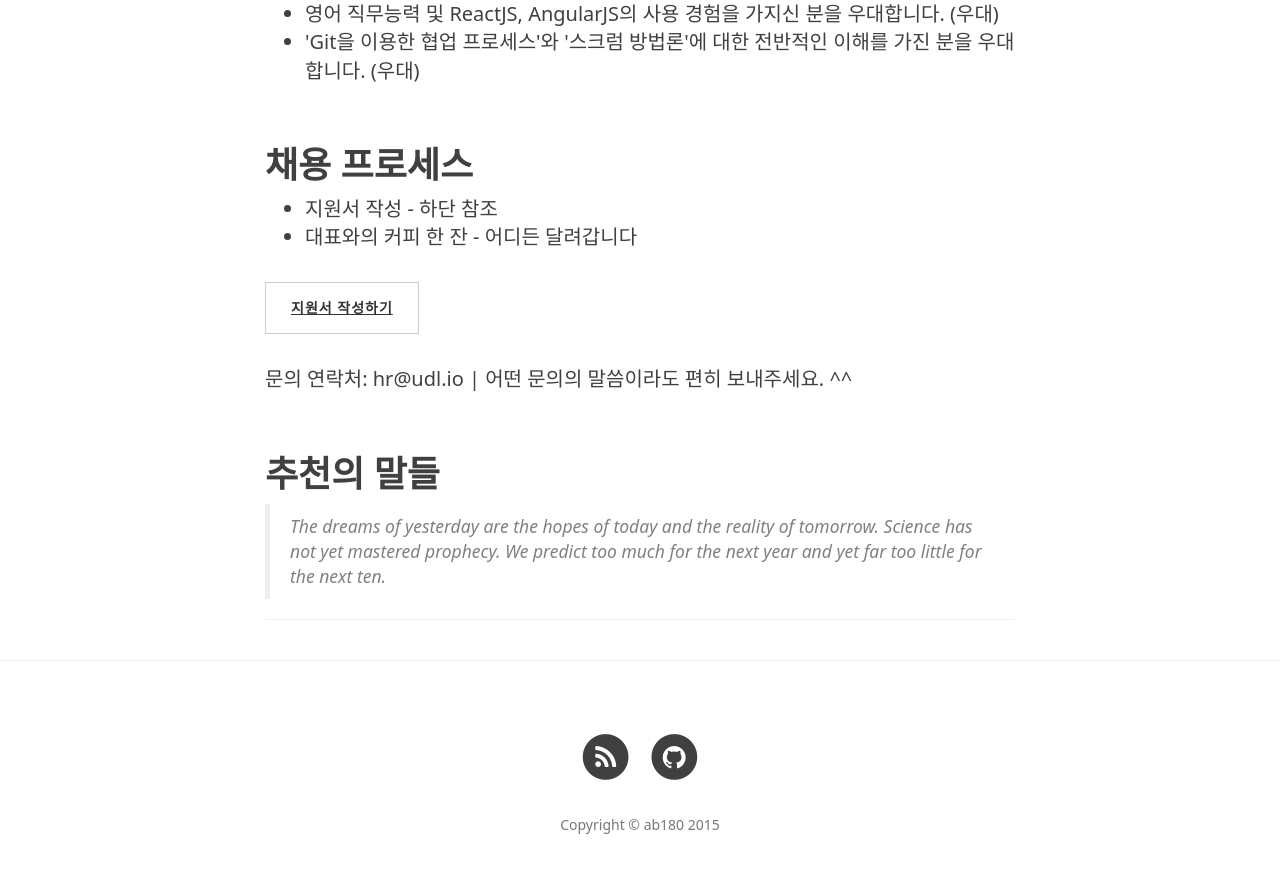
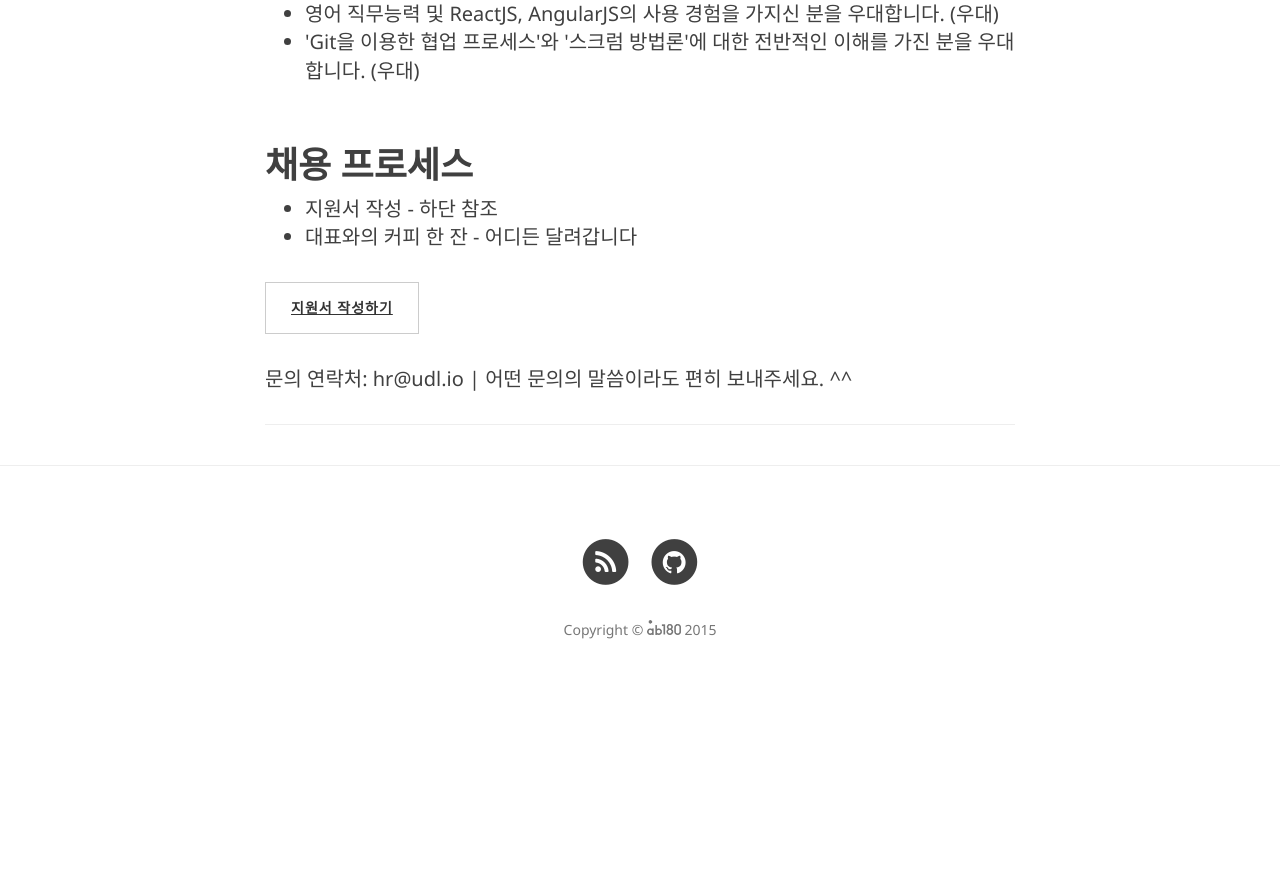
Before and after one commit to ab180/ab180.github.io, a Jekyll site: the page built from _posts/2015-10-16-job-posting-1.markdown, in a window 1280 px wide and 900 px high, scrolled down 2485 px. Shown: the top 873 px of the window. Built offline with Jekyll 4.4.1, drawn with Linux system fonts in a browser that asks for light colours; nearby versions of some CDN libraries; after the commit the page ends 3190 px from its top, so only the background shows below that.

Commit message:
reflected designer feedback

```diff
--- a/_includes/footer.html
+++ b/_includes/footer.html
@@ -43,7 +43,7 @@
                     </li>
                     {% endif %}
                 </ul>
-                <p class="copyright text-muted">Copyright &copy; {{ site.title }} {{ site.time | date: '%Y' }}</p>
+                <p class="copyright text-muted">Copyright &copy; <img src="{{ site.baseurl }}/{{ site.footer-img }}" alt="logo_ab180" style="height: 15px; vertical-align: baseline; display: inline;"/> {{ site.time | date: '%Y' }}</p>
             </div>
         </div>
     </div>
--- a/_includes/head.html
+++ b/_includes/head.html
@@ -39,8 +39,7 @@
 
     <!-- Custom Fonts -->
     <link href="//maxcdn.bootstrapcdn.com/font-awesome/4.3.0/css/font-awesome.min.css" rel="stylesheet" type="text/css">
-    <link href='//fonts.googleapis.com/css?family=Lora:400,700,400italic,700italic' rel='stylesheet' type='text/css'>
-    <link href='//fonts.googleapis.com/css?family=Open+Sans:300italic,400italic,600italic,700italic,800italic,400,300,600,700,800' rel='stylesheet' type='text/css'>
+    <link href='https://fonts.googleapis.com/css?family=Noto+Sans:700,400,400italic,700italic' rel='stylesheet' type='text/css'>
 
     <!-- HTML5 Shim and Respond.js IE8 support of HTML5 elements and media queries -->
     <!-- WARNING: Respond.js doesn't work if you view the page via file:// -->
--- a/_posts/2015-10-16-job-posting-1.markdown
+++ b/_posts/2015-10-16-job-posting-1.markdown
@@ -50,7 +50,3 @@ permalink: "/job-posting/frontend-developer/"
 <a href="https://docs.google.com/forms/d/1XE7ggfys2JyMO2waf_jxDV0voOKJgHL57nxw7Kl2IrI/viewform?usp=send_form" target="_blank" type="button" class="btn btn-default">지원서 작성하기</a>
 
 <p>문의 연락처: hr@udl.io | 어떤 문의의 말씀이라도 편히 보내주세요. ^^</p>
-
-<h2 class="section-heading">추천의 말들</h2>
-
-<blockquote>The dreams of yesterday are the hopes of today and the reality of tomorrow. Science has not yet mastered prophecy. We predict too much for the next year and yet far too little for the next ten.</blockquote>
--- a/contact.html
+++ b/contact.html
@@ -2,7 +2,7 @@
 layout: page
 title: "Contact"
 description: "이메일을 보내주시면 24시간 내에 성실히 답변드리겠습니다."
-header-img: "img/contact-bg.jpg"
+header-img: "img/home-bg.png"
 ---
 
 <!-- Contact Form - Enter your email address on line 19 of the mail/contact_me.php file to make this form work. -->
```
Also changed, not shown: img/home-bg.jpg (deleted), img/home-bg.png (added), img/img_ab180_footer_777.png (added).
